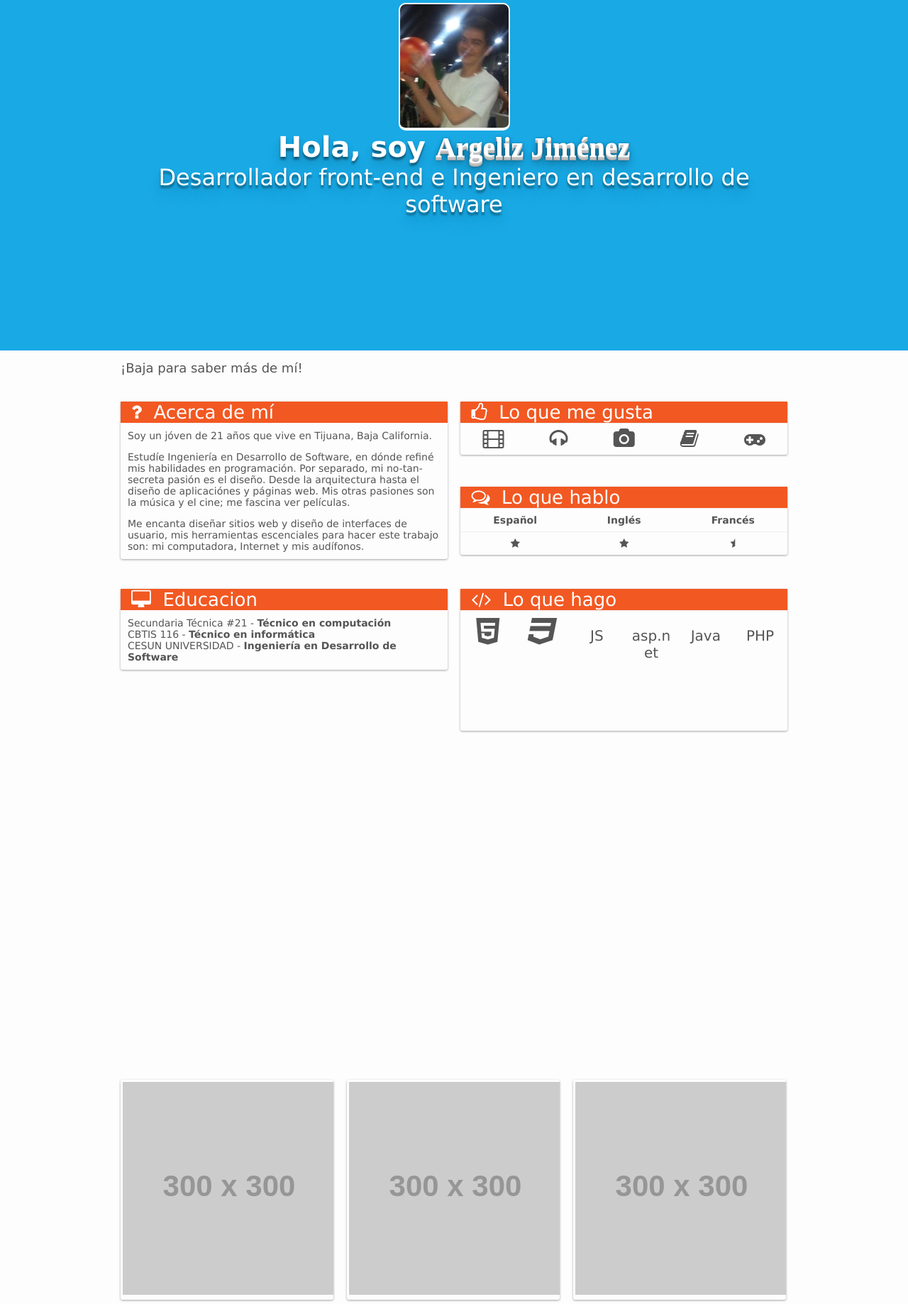
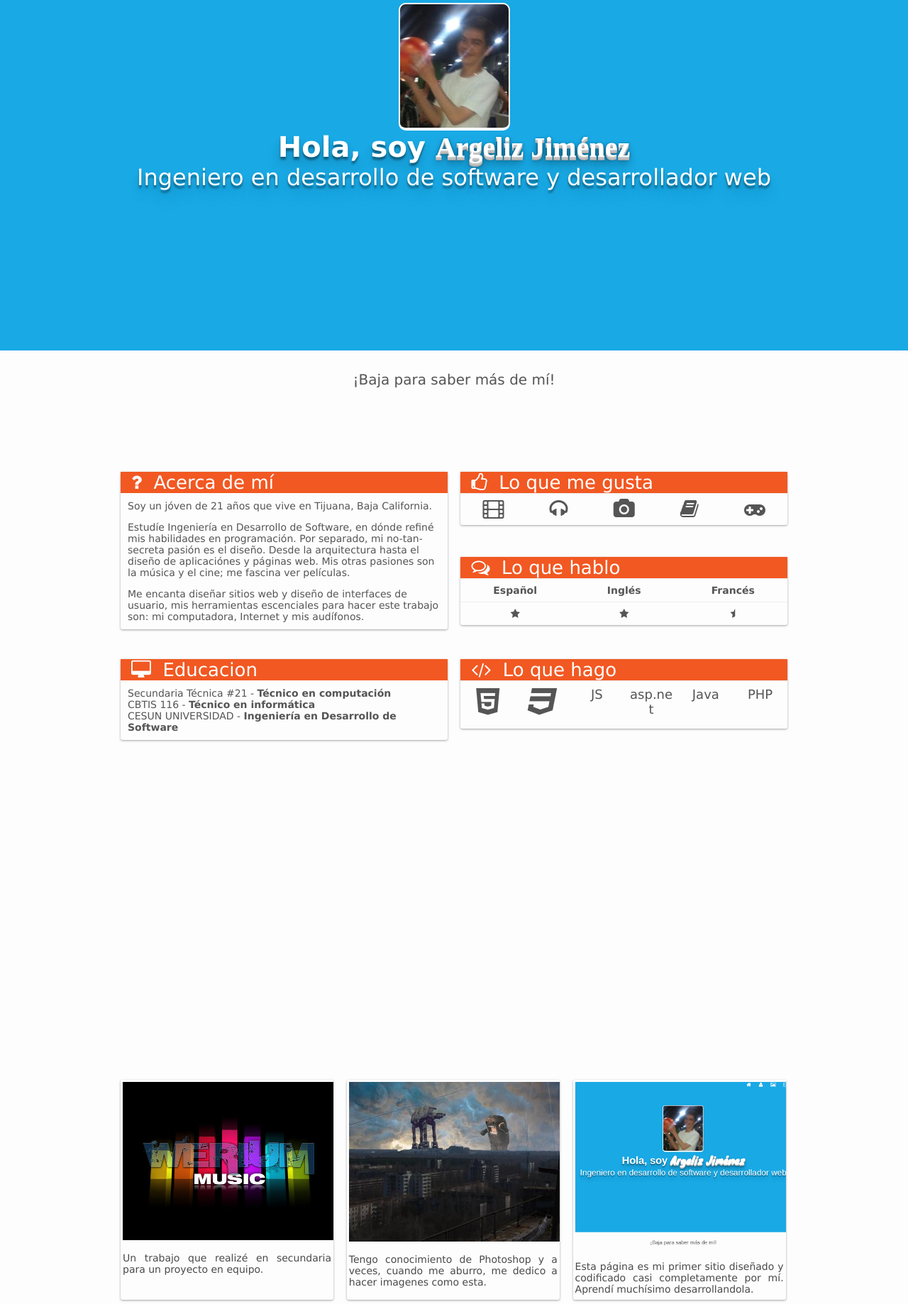
Before and after one commit to Argeliz/resume, a PHP site: page / in a window 1280 px wide. Shown: the part 96-1934 px from the top of the page at 71% size. Run offline with PHP 8.4, Linux system fonts and the light colour scheme; grey boxes labelled with a size stand in for pictures from a placeholder-image service; lists and menus that the app fills with data are empty; some libraries are stand-ins or nearby versions; some web fonts are replaced.

Commit message:
Entregable

```diff
--- a/php/css/estilo.css
+++ b/php/css/estilo.css
@@ -1,7 +1,5 @@
-/*----------- COLORES ------------*/
-/*--------------------------------*/
+/*----------- COLORES ------------
 
-/*
 AZUL = #19a9e5
 
 GALERIA = #fdfdfd
@@ -11,10 +9,10 @@ CONTACTO = #f7c236
 NARANJA = #f25822
 
 GRIS = #4a4a4a
-*/
 
-/*FUENTES*/
-/*------------------------------------------------------------*/
+---------------------------------*/
+
+/*----------- FUENTES ---------------*/
 
 /*Knewave*/
 @import url(http://fonts.googleapis.com/css?family=Knewave);
@@ -22,8 +20,10 @@ GRIS = #4a4a4a
 /*Roboto*/
 @import url(http://fonts.googleapis.com/css?family=Roboto+Condensed:700,400);
 
+/*------------------------------------*/
+
 .land {
-	/*font-family: 'Roboto Condensed';*/
+	font-family: 'Roboto Condensed';
 	width: 600px;
 	font-weight: 700;
 	margin: 0 auto;
@@ -182,7 +182,8 @@ footer {
 	height: 30px;
 	background-color: #4a4a4a;
 	color: white;
-	text-align: center;
+	text-align: right;
+	padding-top: 5px;
 }
 
 ::-webkit-input-placeholder {
--- a/php/index.html
+++ b/php/index.html
@@ -130,7 +130,7 @@
           </div>
           <div class="col four tablet-four mobile-full works">
             <img src="images/galeria2.jpg" alt="">
-            <p>Tengo conocimiento de Photoshop, y a veces cuando me aburro, me dedico a hacer imagenes como esta.</p>
+            <p>Tengo conocimiento de Photoshop y a veces, cuando me aburro, me dedico a hacer imagenes como esta.</p>
           </div>
           <div class="col four tablet-four mobile-full works">
             <img src="images/galeria3.png" alt="">
@@ -160,7 +160,7 @@
             </ul>
           </div>
           <div class="col five tablet-five mobile-full">
-            <form action="">
+            <form method="post" action="enviarMensaje.php">
               <label for="nombre">¿Cuál es tu nombre?</label>
                 <input type="text" id="nombre" placeholder="Nombre">
                 <label for="correo">¿Cuál es tu correo?</label>
@@ -187,7 +187,7 @@
     </section> <!-- FIN - CONTACTO -->
 
     <footer>
-      <div class="container"><h6>2013 Argeliz Jiménez</h6></div>
+      <div class="container"><h6>César Argeliz Contreras Jiménez, 2013.</h6></div>
     </footer>
     <script src="http://ajax.googleapis.com/ajax/libs/jquery/1.10.2/jquery.min.js"></script>
     <script src="js/default.js"></script>
--- a/php/index.php
+++ b/php/index.php
@@ -25,7 +25,7 @@
       <nav id="nav-fixed">
         <div class="container">
           <ul class="no-style-list">
-            <li><a href="#"><i title="Blog" class="fa fa-pencil-square-o fa-lg"></i></a></li>
+            <li><a href="blog.html"><i title="Blog" class="fa fa-pencil-square-o fa-lg"></i></a></li>
             <li><a href="#CONTACTO"><i title="Contacto" class="fa fa-envelope-o fa-lg"></i></a></li>
             <li><a href="#GALERIA"><i title="Galería" class="fa fa-picture-o fa-lg"></i></a></li>
             <li><a href="#ABOUT"><i title="Acerca de mí" class="fa fa-user fa-lg"></i></a></li>
@@ -38,7 +38,7 @@
       <div class="container">
         <div class="foto"></div>
         <h1>Hola, soy <span class="name">Argeliz Jiménez</span></h1>
-          <h2>Desarrollador front-end e Ingeniero en desarrollo de software</h2>
+          <h2>Ingeniero en desarrollo de software y desarrollador web</h2>
           <div class="figura">
             <div class="square"></div>
           </div>
@@ -48,7 +48,7 @@
     <section id="ABOUT">
       <div class="container">
         <div class="section row row-one">
-          <div class="col twelve mobile-full tablet-full"><h5>¡Baja para saber más de mí!</h5></div>
+          <div class="col twelve mobile-full tablet-full"><h4>¡Baja para saber más de mí!</h4></div>
         </div>
         <div class="section row row-two">
           <div class="col six mobile-full">
@@ -109,10 +109,10 @@
               <tr>
                 <td><i title="HTML5" class="fa fa-html5 fa-3x"></i></td>
                 <td><i title="CSS3" class="fa fa-css3 fa-3x"></i></td>
-                <td><h4 title="JavaScript">JS</h4></td>
-                <td><h4 title="ASP.NET">asp.net</h4></td>
-                <td><h4 title="Java">Java</h4></td>
-                <td><h4 title="PHP">PHP</h4></td>
+                <td><h5 title="JavaScript">JS</h5></td>
+                <td><h5 title="ASP.NET">asp.net</h5></td>
+                <td><h5 title="Java">Java</h5></td>
+                <td><h5 title="PHP">PHP</h5></td>
               </tr>
             </table>
             </div>
@@ -124,14 +124,17 @@
     <section id="GALERIA">
       <div class="container">
         <div class="section row row-one">
-          <div class="col four tablet-full mobile-full works">
-            <img src="http://placehold.it/300x300" alt="">
+          <div class="col four tablet-four mobile-full works">
+            <img src="images/galeria1.png" alt="">
+            <p>Un trabajo que realizé en secundaria para un proyecto en equipo.</p>
           </div>
-          <div class="col four mobile-full works">
-            <img src="http://placehold.it/300x300" alt="">
+          <div class="col four tablet-four mobile-full works">
+            <img src="images/galeria2.jpg" alt="">
+            <p>Tengo conocimiento de Photoshop y a veces, cuando me aburro, me dedico a hacer imagenes como esta.</p>
           </div>
-          <div class="col four mobile-full works">
-            <img src="http://placehold.it/300x300" alt="">
+          <div class="col four tablet-four mobile-full works">
+            <img src="images/galeria3.png" alt="">
+            <p>Esta página es mi primer sitio diseñado y codificado casi completamente por mí. Aprendí muchísimo desarrollandola.</p>
           </div>
         </div>
       </div>
@@ -146,7 +149,6 @@
         </div>
         <div class="section row row-two">
           <div class="col seven tablet-five mobile-full">
-            ESTE ES PHP
             Estoy disponible para casi todo tipo de trabajo informático. Llena la siguiente forma para mandarme un mensaje.
             <p>¡También soy social! Sígueme en:</p>
             <hr>
@@ -158,7 +160,7 @@
             </ul>
           </div>
           <div class="col five tablet-five mobile-full">
-            <form action="">
+            <form method="post" action="enviarMensaje.php">
               <label for="nombre">¿Cuál es tu nombre?</label>
                 <input type="text" id="nombre" placeholder="Nombre">
                 <label for="correo">¿Cuál es tu correo?</label>
@@ -185,7 +187,7 @@
     </section> <!-- FIN - CONTACTO -->
 
     <footer>
-      <div class="container"><h6>2013 Argeliz Jiménez</h6></div>
+      <div class="container"><h6>César Argeliz Contreras Jiménez, 2013.</h6></div>
     </footer>
     <script src="http://ajax.googleapis.com/ajax/libs/jquery/1.10.2/jquery.min.js"></script>
     <script src="js/default.js"></script>
```
